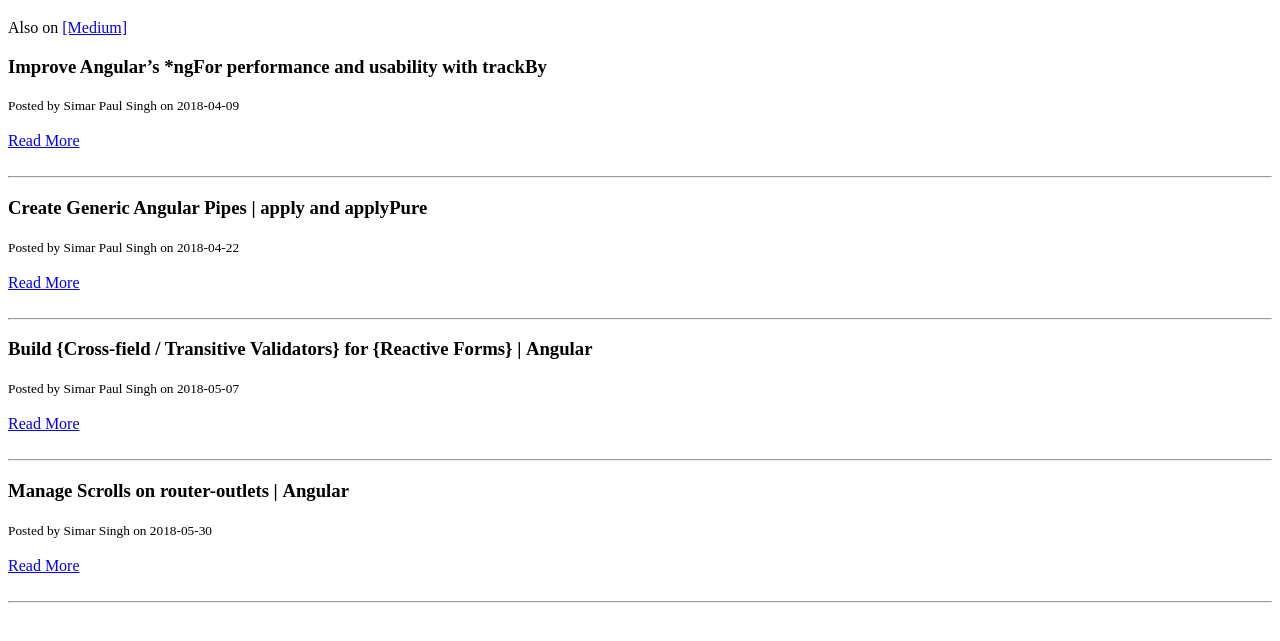
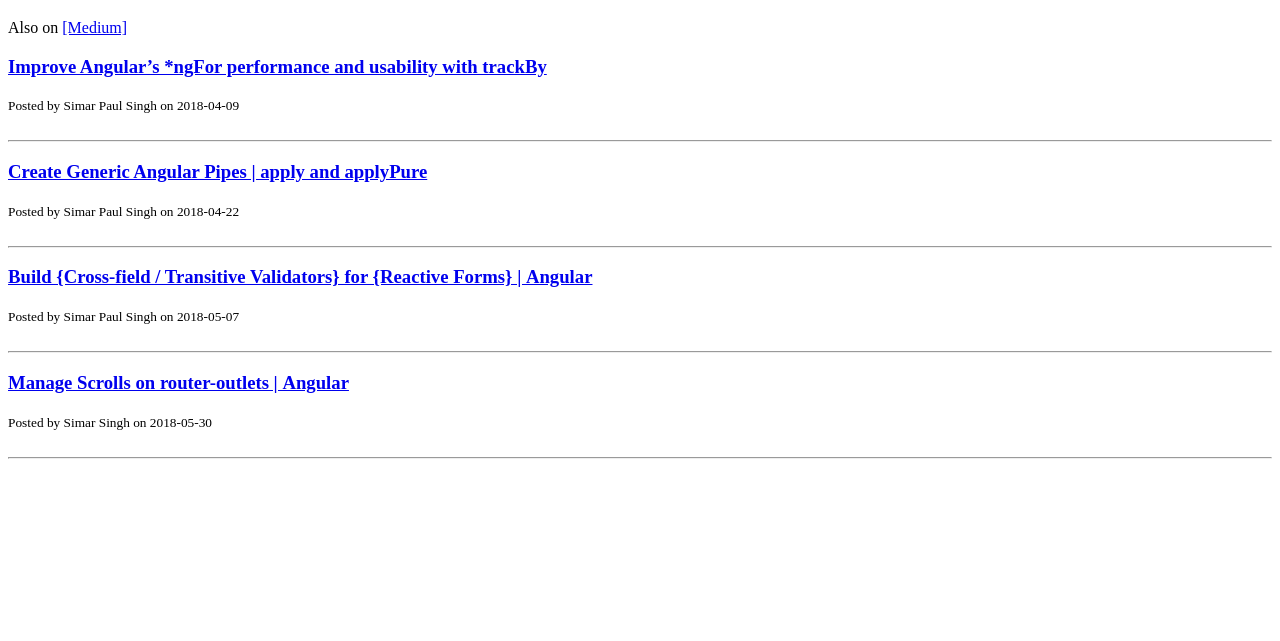
Before and after one commit to simars/simars.io, a Gatsby site: page /blog in a window 1280 px wide. Shown: the part 61-702 px from the top of the page. Built offline with nearby package versions, Linux system fonts and the light colour scheme; Gatsby itself is replaced by a stand-in of ours.

Commit message:
Make frontmatter.title of blog post link to the full post, instead of a Readmore Link

```diff
--- a/src/pages/blog.js
+++ b/src/pages/blog.js
@@ -8,15 +8,13 @@ const BlogPage = ({ data }) => (
 
     {data.allMarkdownRemark.edges.map(post => (
       <div key={post.node.id}>
-        <h3>{post.node.frontmatter.title}</h3>
+        <h3><Link to={post.node.frontmatter.path}>{post.node.frontmatter.title}</Link></h3>
         <small>
           Posted by {post.node.frontmatter.author} on{' '}
           {post.node.frontmatter.date}
         </small>
         <br />
-        <br />
-        <Link to={post.node.frontmatter.path}>Read More</Link>
-        <br />
+        {/*<Link to={post.node.frontmatter.path}>Read More</Link>*/}
         <br />
         <hr />
       </div>
```
